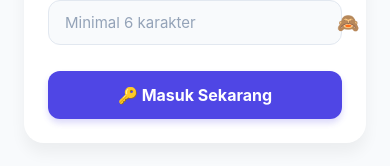
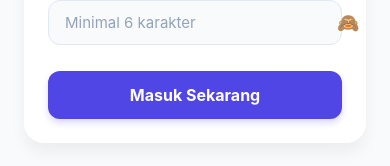
Before and after one commit to bie71/kumpulkuy, a React Native app: screen /Login in a window 390 px wide. Shown: the part 575-741 px from the top of the page. Built offline with nearby package versions, Linux system fonts and the light colour scheme; no server answers.

Commit message:
style: remove icons from primary auth buttons on LoginScreen

```diff
--- a/screens/LoginScreen.js
+++ b/screens/LoginScreen.js
@@ -273,7 +273,7 @@ export default function LoginScreen() {
           ) : (
             <TouchableOpacity style={styles.btnPrimary} onPress={handleAuth}>
               <Text style={styles.btnPrimaryText}>
-                {isRegisterMode ? '📝 Daftar Sekarang' : '🔑 Masuk Sekarang'}
+                {isRegisterMode ? 'Daftar Sekarang' : 'Masuk Sekarang'}
               </Text>
             </TouchableOpacity>
           )}
```
